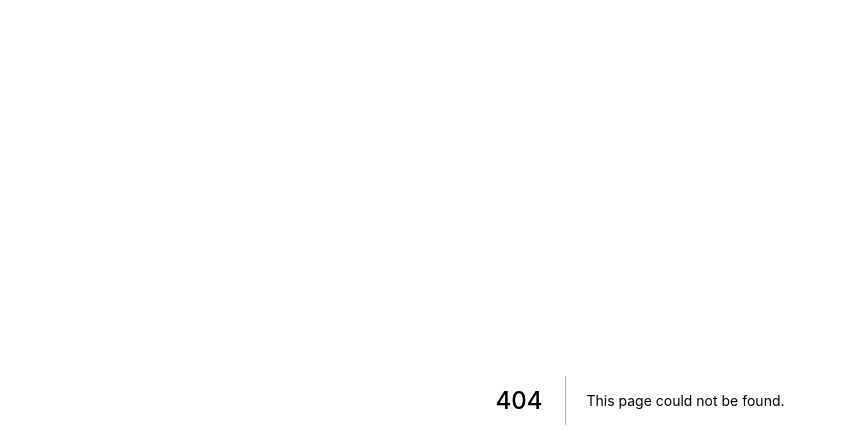
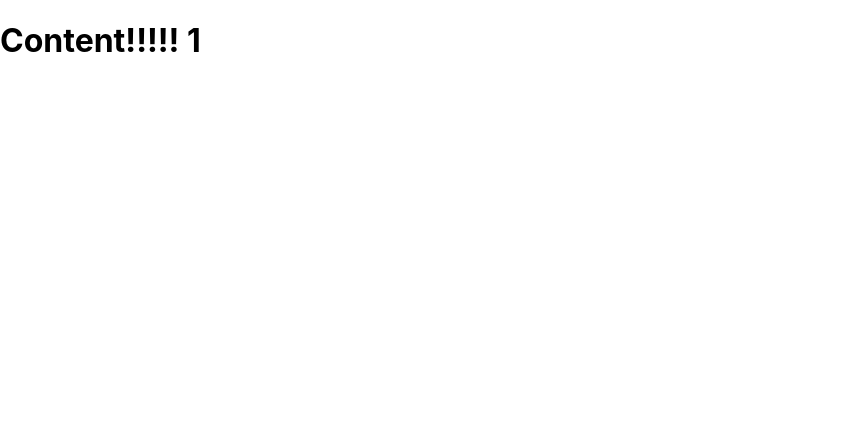
Before and after one commit to yuizho/blog-2021, a Next.js app: page /blog/contents/1 in a window 1280 px wide. Before the commit this address had no page. Shown: the top 448 px of the page, without its empty margins (0-846 px from the left). Built offline with nearby package versions, Linux system fonts and the light colour scheme.

Commit message:
add pages

```diff
--- /dev/null
+++ b/pages/blog/contents/[contentId]/index.tsx
@@ -0,0 +1,14 @@
+import { useRouter } from 'next/dist/client/router';
+import React, { FC } from 'react';
+
+const Content: FC = () => {
+  const router = useRouter();
+
+  return (
+    <>
+      <h1>Content!!!!! {router.query.contentId}</h1>
+    </>
+  );
+};
+
+export default Content;
```
Also changed, not shown: pages/_app.tsx (+4 -4 lines), pages/blog/index.tsx (renamed from pages/index.tsx, +4 -3 lines).
